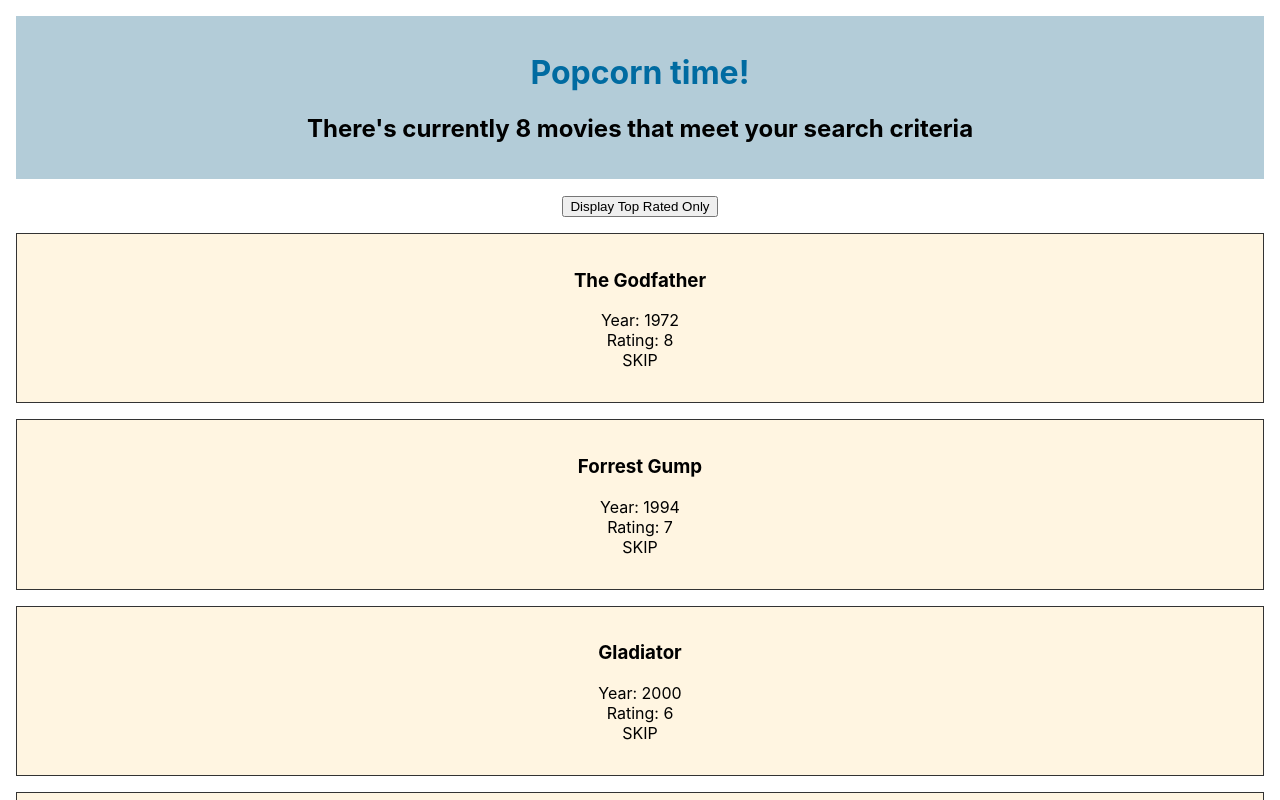
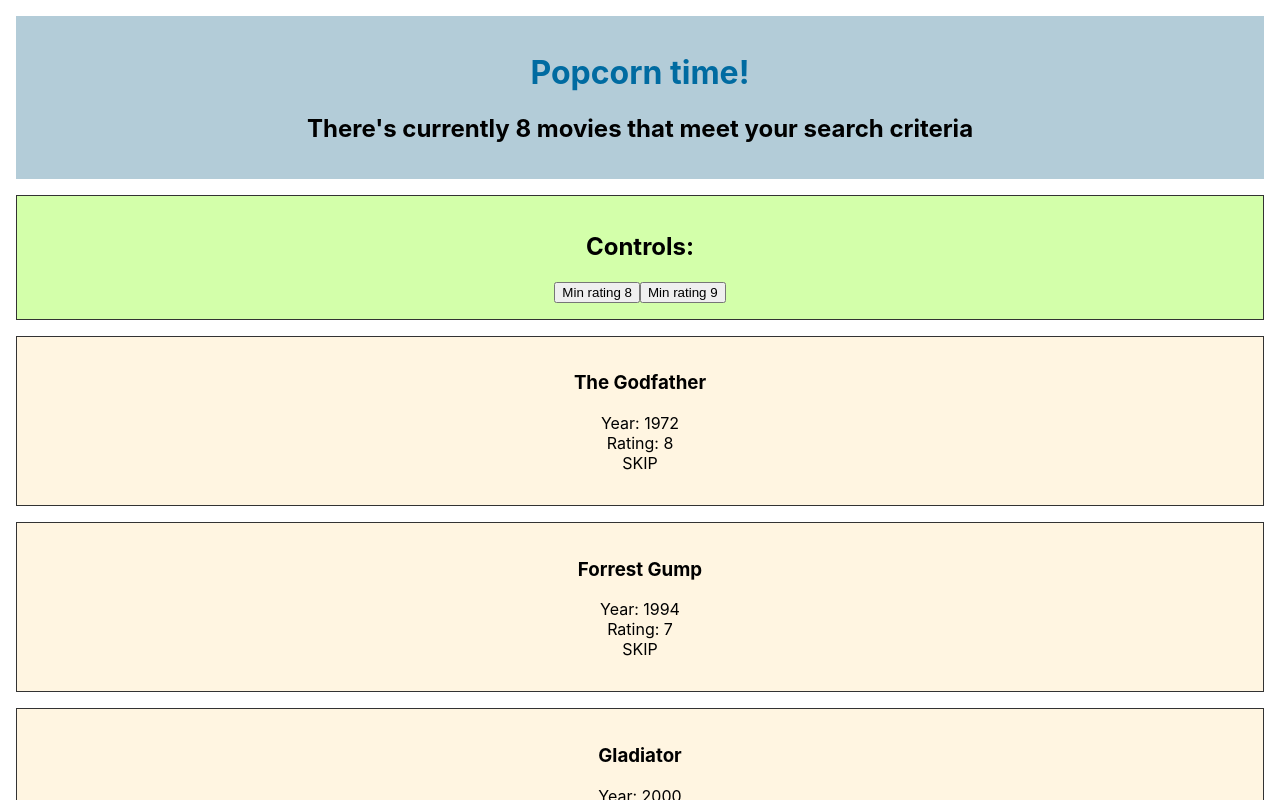
Before and after one commit to Ironborn-Ironhack-March-2022/react-popcorn-time, a React (Create React App) app: page / in a window 1280 px wide. Shown: the top 800 px of the page. Built offline with nearby package versions, Linux system fonts and the light colour scheme.

Commit message:
communication between components: passing and executing callbacks

```diff
--- a/src/App.js
+++ b/src/App.js
@@ -5,12 +5,13 @@ import './App.css';
 import Footer from './components/Footer';
 import Header from './components/Header';
 import Main from './components/Main';
+import Controls from "./components/Controls";
 
 function App() {
 
   const [movies, setMovies] = useState(moviesArr);
 
-  const filterTopRatedOnly = () => {
+  const filterByMinRating = (minRating) => {
 
     // option 1: we pass the new value
     // setMovies(newListOfMovies);
@@ -18,7 +19,7 @@ function App() {
     // option 2: we pass a function (functional update)
     setMovies((prevValue) => {
       const newListOfMovies = prevValue.filter((movie) => {
-        return movie.rating > 8;
+        return movie.rating >= minRating;
       });
       return newListOfMovies;
     });
@@ -28,11 +29,7 @@ function App() {
   return (
     <div className="App">
       <Header numberOfMovies={movies.length} />
-
-      <div className="controls">
-        <button onClick={filterTopRatedOnly}>Display Top Rated Only</button>
-      </div>
-
+      <Controls callbackTopRated={filterByMinRating} />
       <Main listOfMovies={movies} />
       <Footer />
     </div>
--- /dev/null
+++ b/src/components/Controls.css
@@ -0,0 +1,6 @@
+.Controls {
+    border: 1px solid #333;
+    background-color: rgb(211, 255, 170);
+    margin: 1rem;
+    padding: 1rem;
+}
--- /dev/null
+++ b/src/components/Controls.js
@@ -0,0 +1,14 @@
+import "./Controls.css";
+
+function Controls(props) {
+    return (
+        <div className="Controls">
+            <h2>Controls:</h2>
+            <button onClick={()=>{props.callbackTopRated(8)}}>Min rating 8</button>
+            <button onClick={()=>{props.callbackTopRated(9)}}>Min rating 9</button>
+        </div>
+    );
+}
+
+
+export default Controls;
```
